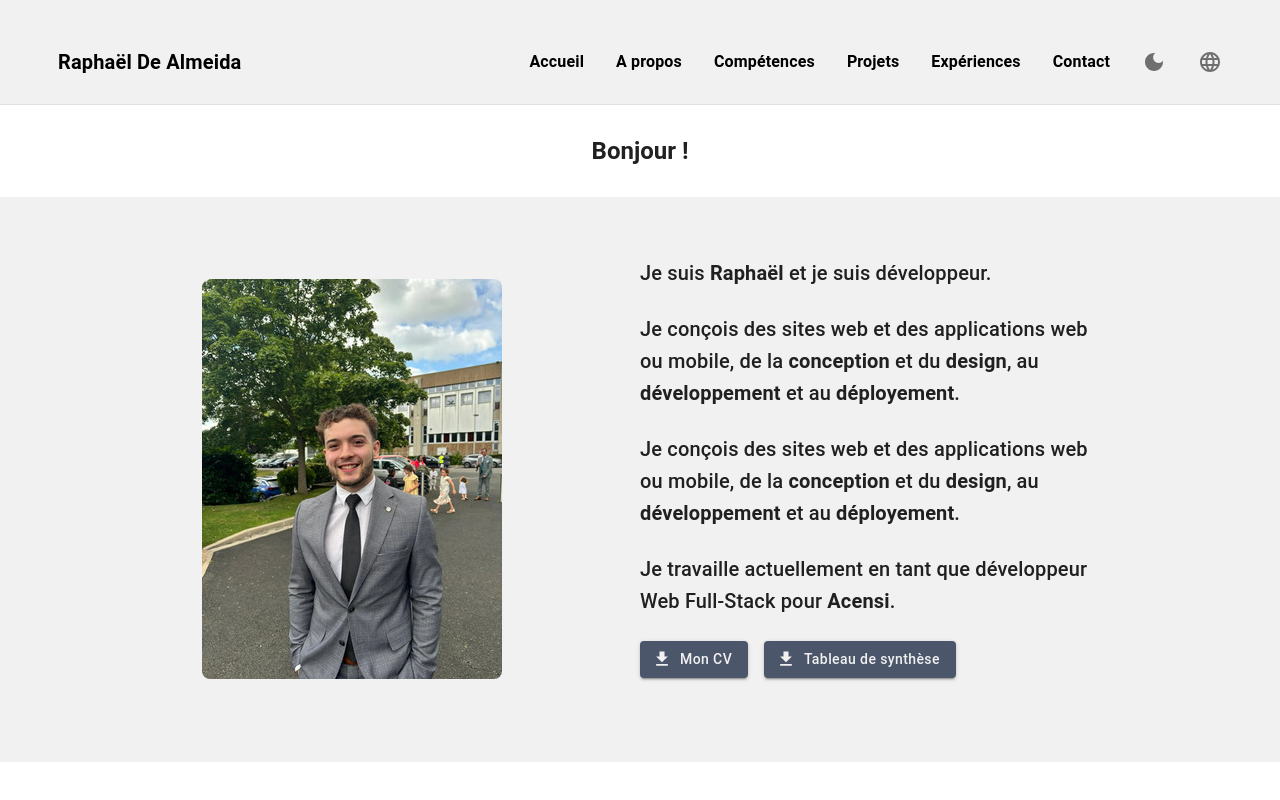
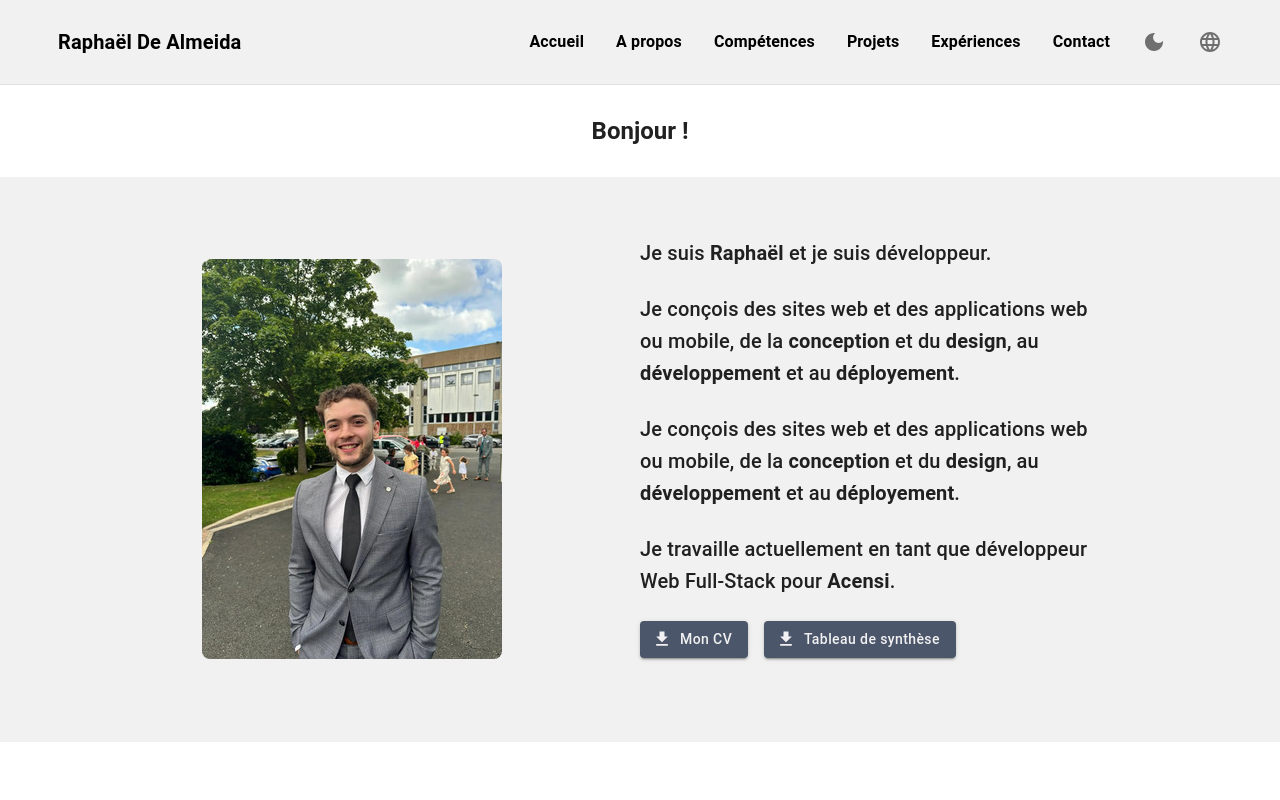
Before and after one commit to raphaeldealmeida91/Portfolio_pro, a React (Vite) app: page / in a window 1280 px wide. Built offline with nearby package versions, Linux system fonts and the light colour scheme.

Commit message:
fix height navbar

```diff
--- a/src/components/Navigation.tsx
+++ b/src/components/Navigation.tsx
@@ -87,7 +87,7 @@ const Navigation = () => {
         justifyContent: "space-between",
         alignItems: "center",
         width: "100%",
-        padding: { xs: "40px 10px 20px 10px", sm: "40px 50px 20px 50px" },
+        padding: { xs: "20px 10px 20px 10px", sm: "20px 50px 20px 50px" },
         backgroundColor: isDark ? "#282828" : "#F1F1F1",
         overflowX: "hidden",
       }}
```
